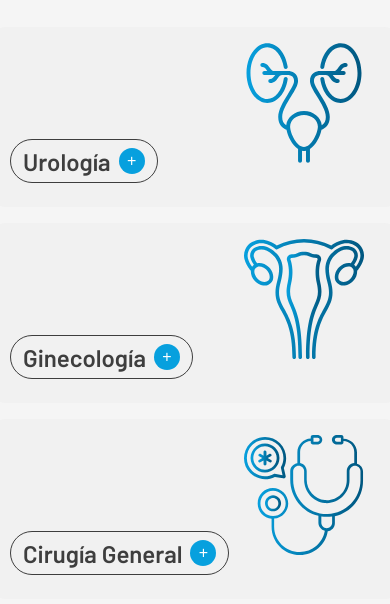
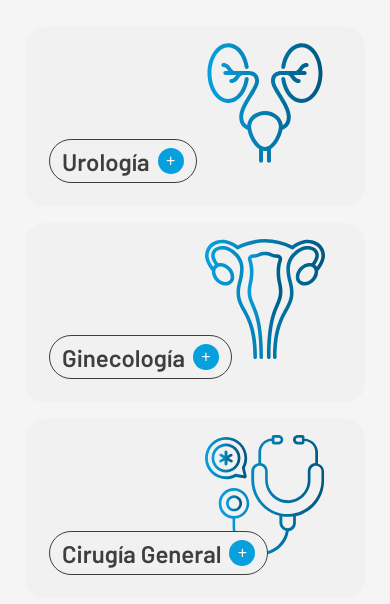
Before and after one commit to LucaasN/challenge-ellecktra, a plain HTML site: page index.html in a window 390 px wide. Shown: the part 240-844 px from the top of the page. Drawn offline with Linux system fonts and the light colour scheme.

Commit message:
fix width card mobile

```diff
--- a/index.html
+++ b/index.html
@@ -202,6 +202,10 @@
 
       .container {
         padding: 4rem 1rem;
+      }
+
+      .card{
+        max-width: 340px;
       }
     }
   </style>
```
